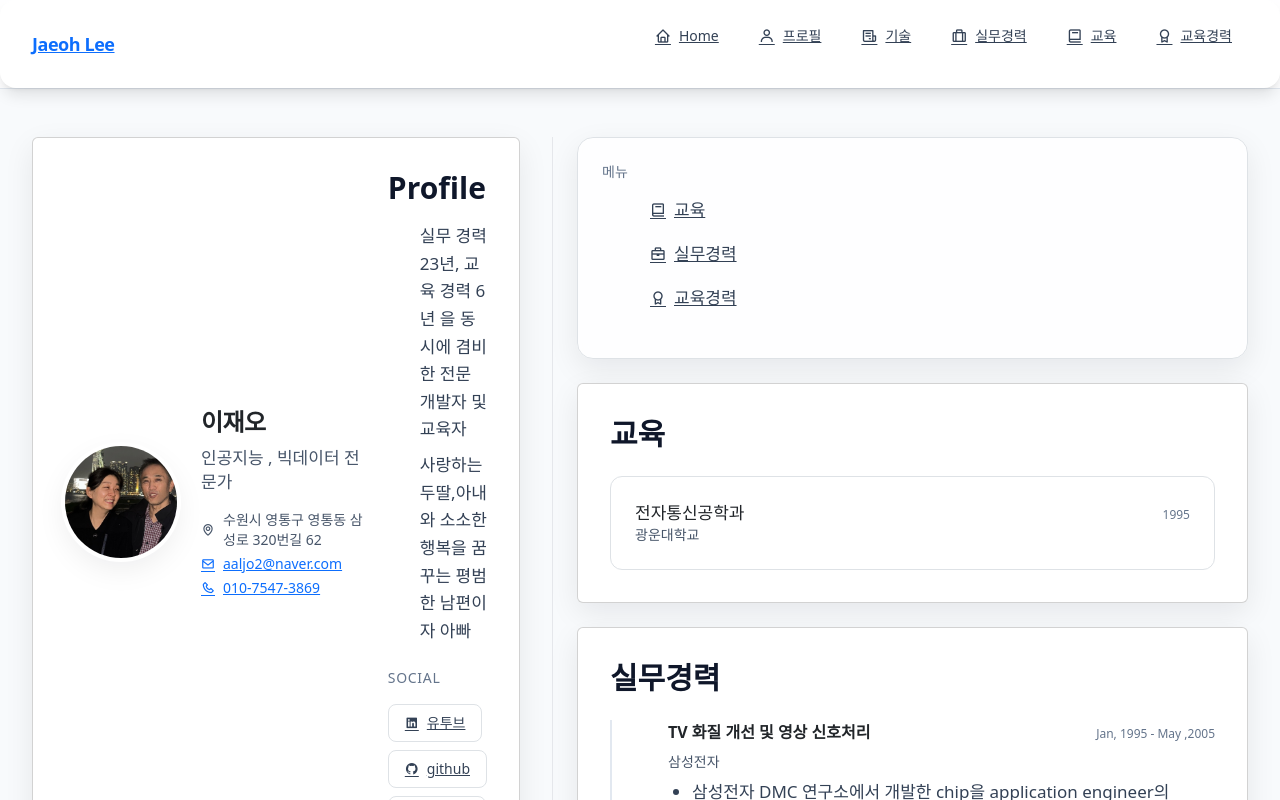
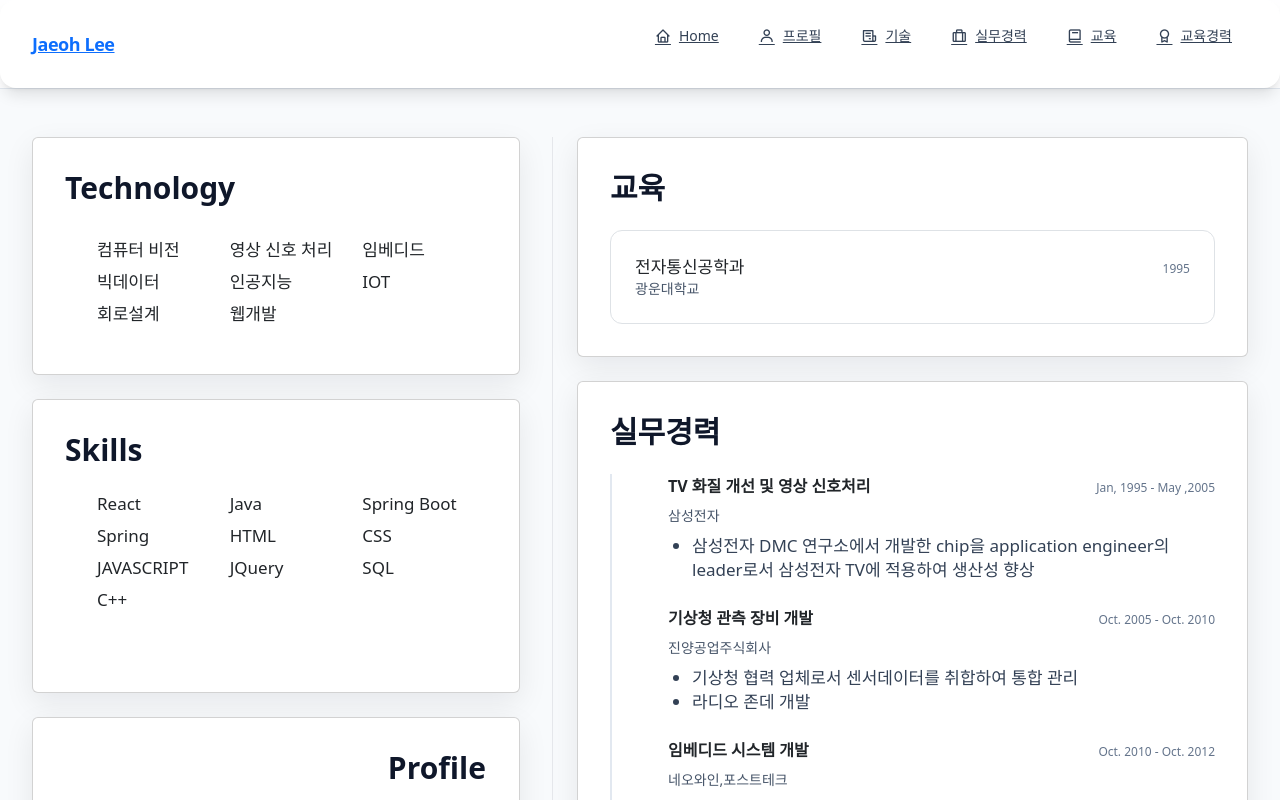
Before and after one commit to aaljo222/resume-modify, a React (Create React App) app: page / in a window 1280 px wide. Shown: the top 800 px of the page. Built offline with nearby package versions, Linux system fonts and the light colour scheme.

Commit message:
대대적인 수정12

```diff
--- a/src/Pages/Resume.jsx
+++ b/src/Pages/Resume.jsx
@@ -8,7 +8,6 @@ import { Works } from "../Components/Works";
 import { SocialMedia } from "../Components/SocialMedia";
 import { AboutMe } from "../Components/AboutMe";
 import { SEO } from "../Components/SEO";
-import SidebarMenu from "../Components/SidebarMenu";
 import { Data as dataSchema } from "../Schemas/Data";
 
 export const Resume = () => {
@@ -27,9 +26,31 @@ export const Resume = () => {
       <main className="mx-auto w-full max-w-[1600px] px-6 lg:px-8 pb-16 text-[15px] md:text-base lg:text-[17px]">
         {/* ✅ 12컬럼: 왼쪽 5, 오른쪽 7 (초대형에서는 6:6) */}
         <div className="grid grid-cols-12 gap-6 xl:gap-8 2xl:gap-10">
-          {/* LEFT: 사진 → Technology → Skills → Profile */}
+          {/* LEFT: Technology → Skills → Profile → Profile-Detail */}
           <div className="col-span-12 md:col-span-5 2xl:col-span-6 space-y-6">
-            {/* Profile(사진+소개+소셜) */}
+            {/* Technology */}
+            <section id="technology" className="card lg:p-8 scroll-mt-28">
+              <h2 className="section-title">Technology</h2>
+              <ul className="mt-4 grid grid-cols-2 gap-2 sm:grid-cols-3">
+                {skills.technicalSkills.map((t) => (
+                  <li key={t} className="tag">
+                    {t}
+                  </li>
+                ))}
+              </ul>
+            </section>
+
+            {/* Skills */}
+            <section id="skills" className="card lg:p-8 scroll-mt-28">
+              <Skills
+                technicalLabel="Skills"
+                softLabel=""
+                technicalSkills={skills.softSkills}
+                softSkills={[]}
+              />
+            </section>
+
+            {/* ⬇️ Profile(사진+소개+소셜) — 아래로 이동 */}
             <section id="profile" className="card lg:p-8 scroll-mt-28">
               <div className="flex flex-col gap-6 md:flex-row">
                 <Profile {...profile} />
@@ -38,6 +59,12 @@ export const Resume = () => {
                   <SocialMedia {...socialMedia} />
                 </div>
               </div>
+            </section>
+
+            {/* Profile 상세(선택) */}
+            <section id="profile-more" className="card lg:p-8 scroll-mt-28">
+              <h2 className="section-title">Profile</h2>
+              <p className="mt-3 text-slate-700">{aboutMe.description[0]}</p>
             </section>
 
             {/* Technology */}
@@ -61,18 +88,10 @@ export const Resume = () => {
                 softSkills={[]}
               />
             </section>
-
-            {/* Profile 상세(원하면 유지/삭제) */}
-            <section id="profile-more" className="card lg:p-8 scroll-mt-28">
-              <h2 className="section-title">Profile</h2>
-              <p className="mt-3 text-slate-700">{aboutMe.description[0]}</p>
-            </section>
           </div>
 
           {/* RIGHT: 사이드 메뉴 + 교육/실무경력/교육경력 */}
           <div className="col-span-12 md:col-span-7 2xl:col-span-6 space-y-6 lg:border-s lg:ps-6">
-            <SidebarMenu />
-
             <section id="education" className="card lg:p-8 scroll-mt-28">
               <Academic {...experience} />
             </section>
--- a/src/Schemas/Data.js
+++ b/src/Schemas/Data.js
@@ -9,13 +9,13 @@ export const Data = {
     ocupation: "인공지능 , 빅데이터 전문가",
     location: "수원시 영통구 영통동 삼성로 320번길 62",
     email: "aaljo2@naver.com",
-    telephone: "010-7547-3869",
+    telephone: "010-7547-xxxx",
     image: "images/아내.PNG",
   },
   aboutMe: {
     label: "Profile",
     description: [
-      "실무 경력 23년, 교육 경력 6년 을 동시에 겸비한 전문 개발자 및 교육자",
+      "실무 경력 23년, 교육 경력 7년 을 동시에 겸비한 전문 개발자 및 교육자",
       "사랑하는 두딸,아내와 소소한 행복을 꿈꾸는 평범한 남편이자 아빠",
     ],
   },
@@ -61,7 +61,7 @@ export const Data = {
         className: "bxl-github",
       },
       {
-        label: "Maaato",
+        label: "구글",
         name: "twiiter",
         url: "https://twitter.com/I_Maaato",
         className: "bxl-twitter",
```
